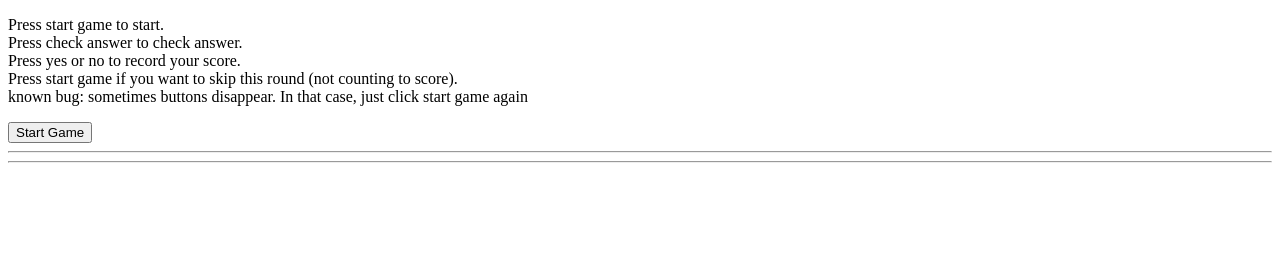
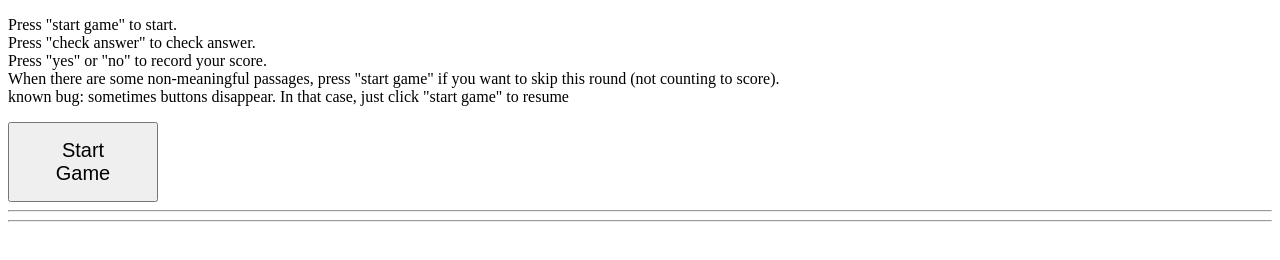
Before and after one commit to tonychenxyz/lithum-passage-id, a plain HTML site: page index.html in a window 1280 px wide. Drawn offline with Linux system fonts and the light colour scheme.

Commit message:
added large button

```diff
--- a/index.html
+++ b/index.html
@@ -10,17 +10,23 @@
     .underline {
     text-decoration: underline;
   }
+  .large-button {
+      font-size: 20px; /* Adjust the font size */
+      padding: 15px 30px; /* Add padding to make the button larger */
+      width: 150px; /* Set a fixed width for the button */
+      cursor: pointer; /* Change the cursor to a pointer when hovering over the button */
+    }
   </style>
 </head>
 <body>
-  <p>Press start game to start. <br> Press check answer to check answer. <br> Press yes or no to record your score. <br> Press start game if you want to skip this round (not counting to score). <br> known bug: sometimes buttons disappear. In that case, just click start game again</p>
+  <p>Press "start game" to start. <br> Press "check answer" to check answer. <br> Press "yes" or "no" to record your score. <br> When there are some non-meaningful passages, press "start game" if you want to skip this round (not counting to score). <br> known bug: sometimes buttons disappear. In that case, just click "start game" to resume</p>
 
   <div id="game-container">
-    <button id="start-button">Start Game</button>
-    <button id="check-answer-button" style="display: none;">Check Answer</button>
-    <button id="yes-button" style="display: none;">Yes</button>
-    <button id="no-button" style="display: none;">No</button>
-    <button id="skip-button" style="display: none;">Skip</button>
+    <button id="start-button" class = "large-button">Start Game</button>
+    <button id="check-answer-button" class = "large-button" style="display: none;">Check Answer</button>
+    <button id="yes-button" class = "large-button" style="display: none;">Yes</button>
+    <button id="no-button" class = "large-button" style="display: none;">No</button>
+    <button id="skip-button" class = "large-button" style="display: none;">Skip</button>
     <div id="result" class="pre-like"></div>
     <div id="correct-rate" class="pre-like"></div>
     <hr>
```
